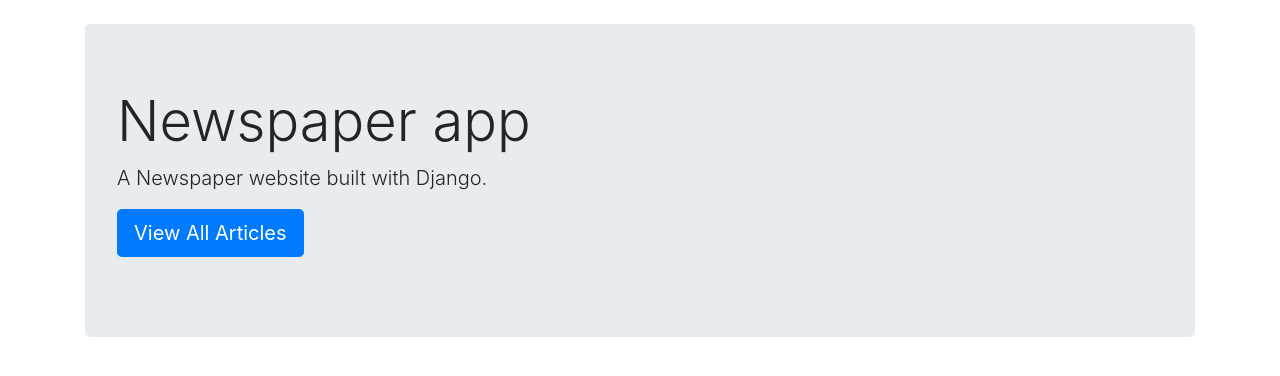
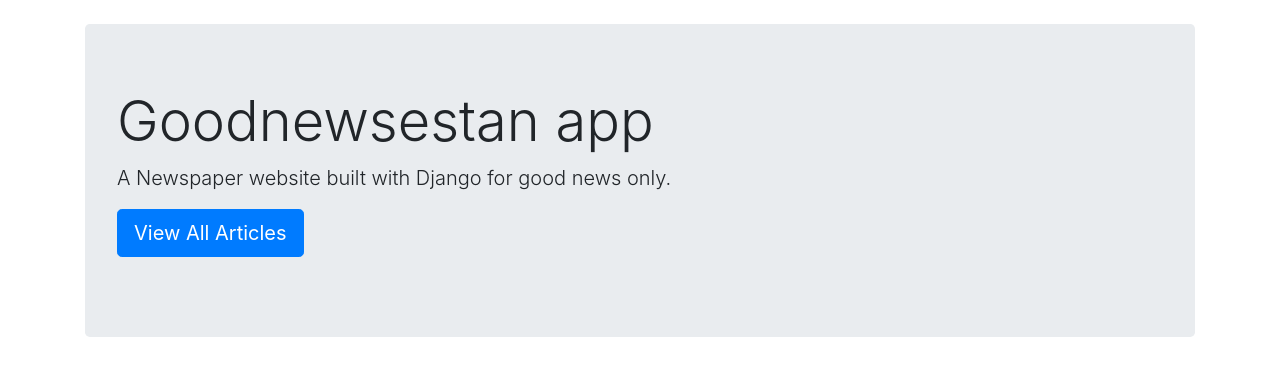
Before and after one commit to kianedj/softio-goodnewsestan-, a Django app: page / in a window 1280 px wide. Shown: the part 56-432 px from the top of the page. Run offline with Django 3.2, Linux system fonts and the light colour scheme; parts of the project's set-up code (start-up, migrations or seed data) failed here and were passed over; some libraries are stand-ins or nearby versions.

Commit message:
text has been edited in template & CSRF_TOKEN is integrated to secure mode

```diff
--- a/templates/base.html
+++ b/templates/base.html
@@ -6,7 +6,7 @@
 
   <meta charset="utf-8">
 
-  <title>{% block title %}Newspaper App{% endblock title %}</title>
+  <title>{% block title %}Goodnewsestan App{% endblock title %}</title>
 
   <meta name="viewport" content="width=device-width, initial-scale=1, shrink-to-fit=no">
 
--- a/templates/home.html
+++ b/templates/home.html
@@ -4,8 +4,8 @@
 {% block content %}
 <br/>
   <div class="jumbotron">
-    <h1 class="display-4">Newspaper app</h1>
-    <p class="lead">A Newspaper website built with Django.</p>
+    <h1 class="display-4">Goodnewsestan app</h1>
+    <p class="lead">A Newspaper website built with Django for good news only.</p>
     <p class="lead">
       <a class="btn btn-primary btn-lg" href="{% url 'article_list' %}"
       role="button">View All Articles</a>
```
